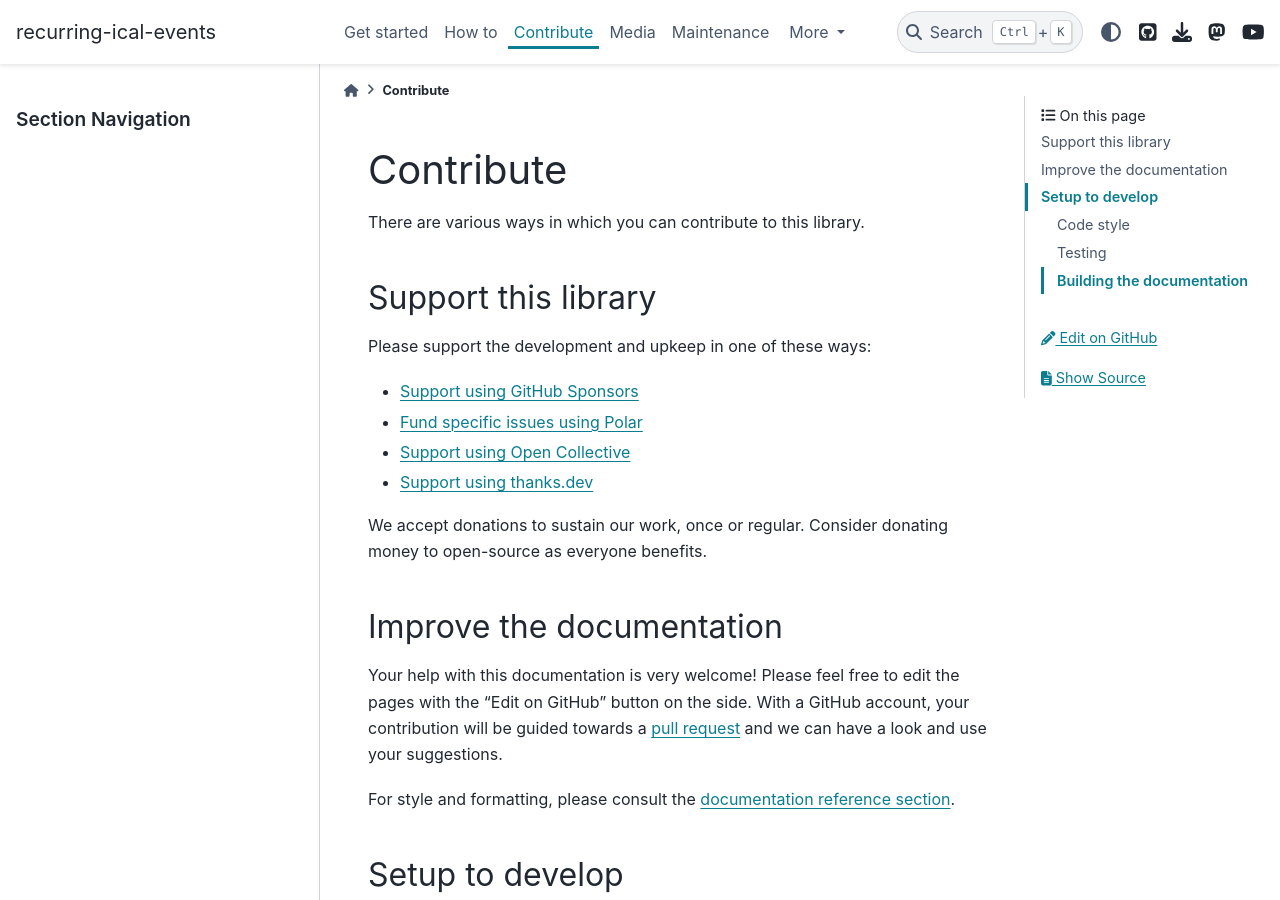
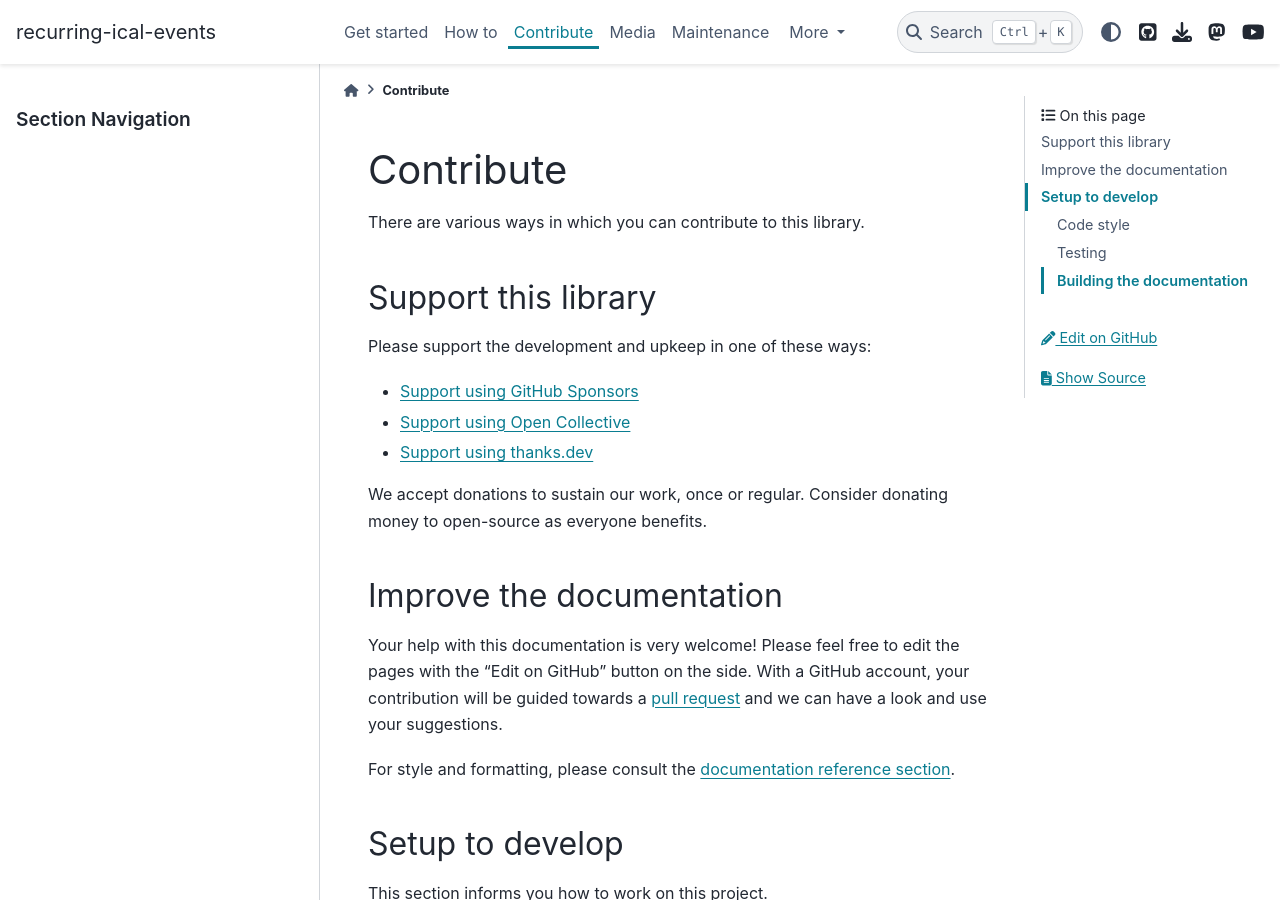
Before and after one commit to niccokunzmann/python-recurring-ical-events, a Sphinx documentation site: the page built from docs/community/index.md, in a window 1280 px wide and 900 px high. Built offline with Sphinx 7.4.7 and the PyData theme 0.15.4, drawn with Linux system fonts in a browser that asks for light colours.

Commit message:
remove polar

```diff
--- a/docs/community/index.md
+++ b/docs/community/index.md
@@ -14,7 +14,6 @@ There are various ways in which you can contribute to this library.
 Please support the development and upkeep in one of these ways:
 
 - [Support using GitHub Sponsors](https://github.com/sponsors/niccokunzmann)
-- [Fund specific issues using Polar](https://polar.sh/niccokunzmann/python-recurring-ical-events)
 - [Support using Open Collective](https://opencollective.com/open-web-calendar/)
 - [Support using thanks.dev](https://thanks.dev)
 
```
